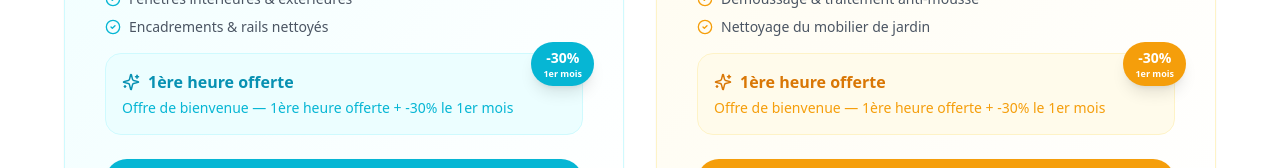
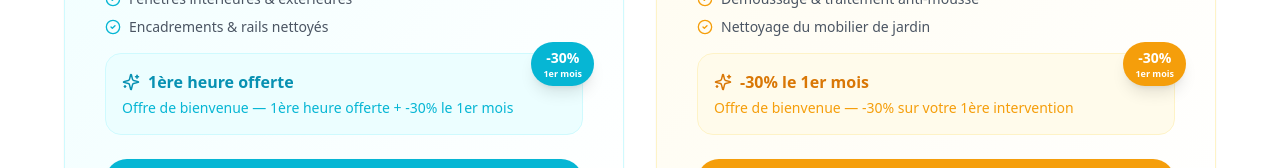
Before and after one commit to MYFIREDEAL/Laura-la-pro-du-menage, a React (Vite) app: page / in a window 1280 px wide. Shown: the part 4068-4236 px from the top of the page. Built offline with nearby package versions, Linux system fonts and the light colour scheme.

Commit message:
Fix: pas de 1ère heure offerte pour nettoyage terrasse (seulement -30%)

```diff
--- a/src/App.jsx
+++ b/src/App.jsx
@@ -496,9 +496,9 @@ const App = () => {
                     <p className="text-[9px]">1er mois</p>
                   </div>
                   <p className="text-amber-600 font-bold flex items-center gap-2">
-                    <Sparkles size={18} /> 1ère heure offerte
+                    <Sparkles size={18} /> -30% le 1er mois
                   </p>
-                  <p className="text-amber-500 text-sm mt-1">Offre de bienvenue — 1ère heure offerte + -30% le 1er mois</p>
+                  <p className="text-amber-500 text-sm mt-1">Offre de bienvenue — -30% sur votre 1ère intervention</p>
                 </div>
                 <Button onClick={() => goToReservation('terrasse')} className="w-full !bg-amber-500 hover:!bg-amber-600">Calculer mon prix</Button>
               </div>
--- a/src/components/ReservationWizard.jsx
+++ b/src/components/ReservationWizard.jsx
@@ -302,10 +302,10 @@ const ReservationWizard = ({ onBack, onNavigate, initialService = null }) => {
     const subtotal = (baseRate * hours * freq) + (optionsPerVenue * freq);
 
     // Promo selon service :
-    // - Airbnb & Pro : seulement 30% le 1er mois (pas de 1ère heure offerte)
-    // - Autres (régulier, ponctuel, seniors) : 1ère heure offerte PUIS 30% sur le reste
-    const isProOrAirbnb = wizardState.service === 'airbnb' || wizardState.service === 'pro';
-    const promoFirstHour = isProOrAirbnb ? 0 : baseRate; // 1h offerte uniquement pour particuliers
+    // - Airbnb, Pro & Terrasse : seulement 30% le 1er mois (pas de 1ère heure offerte)
+    // - Autres (régulier, ponctuel, seniors, repassage, vitres) : 1ère heure offerte PUIS 30% sur le reste
+    const isNoFreeHour = wizardState.service === 'airbnb' || wizardState.service === 'pro' || wizardState.service === 'terrasse';
+    const promoFirstHour = isNoFreeHour ? 0 : baseRate; // 1h offerte uniquement pour particuliers (hors terrasse)
     const subtotalAfterFreeHour = Math.max(0, subtotal - promoFirstHour); // On retire l'heure gratuite d'abord
     const promoPercent = subtotalAfterFreeHour * 0.30; // Puis -30% sur le reste
     const promo = promoFirstHour + promoPercent;
@@ -325,7 +325,7 @@ const ReservationWizard = ({ onBack, onNavigate, initialService = null }) => {
 
     const finalPrice = isEligible50 ? afterPromo * 0.5 : afterPromo;
 
-    return { subtotal, promo, promoFirstHour, promoPercent, afterPromo, finalPrice, isEligible50, isProOrAirbnb };
+    return { subtotal, promo, promoFirstHour, promoPercent, afterPromo, finalPrice, isEligible50, isNoFreeHour };
   };
 
   const estimate = calculateEstimate();
@@ -441,7 +441,7 @@ const ReservationWizard = ({ onBack, onNavigate, initialService = null }) => {
               </li>
               <li className="flex items-start gap-2">
                 <span className="bg-green-500 text-white w-5 h-5 rounded-full flex items-center justify-center text-xs font-bold flex-shrink-0">2</span>
-                <span>{estimate.isProOrAirbnb ? '1ère intervention avec -30%' : '1ère heure d\'essai'}</span>
+                <span>{estimate.isNoFreeHour ? '1ère intervention avec -30%' : '1ère heure d\'essai'}</span>
               </li>
               <li className="flex items-start gap-2">
                 <span className="bg-green-500 text-white w-5 h-5 rounded-full flex items-center justify-center text-xs font-bold flex-shrink-0">3</span>
@@ -703,7 +703,7 @@ const ReservationWizard = ({ onBack, onNavigate, initialService = null }) => {
             <p className="text-xs font-bold text-green-700 uppercase">🎁 Offre de bienvenue - 1er mois</p>
 
             {/* 1ère heure offerte (si applicable) */}
-            {!estimate.isProOrAirbnb && estimate.promoFirstHour > 0 && (
+            {!estimate.isNoFreeHour && estimate.promoFirstHour > 0 && (
               <div className="flex justify-between text-sm text-green-600">
                 <span>🕐 1ère heure offerte</span>
                 <span>-{estimate.promoFirstHour.toFixed(2)} €</span>
@@ -748,7 +748,7 @@ const ReservationWizard = ({ onBack, onNavigate, initialService = null }) => {
               </div>
             </div>
             <p className="text-[10px] text-gray-400 mt-2">
-              {estimate.isProOrAirbnb
+              {estimate.isNoFreeHour
                 ? '✨ -30% le 1er mois, puis tarif normal'
                 : '✨ 1ère heure offerte et -30% le 1er mois'
               }
@@ -761,7 +761,7 @@ const ReservationWizard = ({ onBack, onNavigate, initialService = null }) => {
       <div className="mt-6 bg-gradient-to-r from-orange-100 to-amber-50 border border-orange-200 text-orange-800 p-4 rounded-2xl">
         <p className="font-bold text-sm">🎁 Offre de bienvenue</p>
         <p className="text-xs mt-1 text-orange-700">
-          {estimate.isProOrAirbnb
+          {estimate.isNoFreeHour
             ? '-30% le 1er mois'
             : '1ère heure offerte et -30% le 1er mois'
           }
@@ -986,7 +986,7 @@ const ReservationWizard = ({ onBack, onNavigate, initialService = null }) => {
             Réservez votre intervention
           </h1>
           <p className="text-gray-600">
-            {estimate.isProOrAirbnb
+            {estimate.isNoFreeHour
               ? <>🎁 <span className="font-semibold text-orange-600">-30%</span> le 1er mois</>
               : <>🎁 <span className="font-semibold text-orange-600">1ère heure offerte</span> et <span className="font-semibold text-orange-600">-30%</span> le 1er mois</>
             }
@@ -1053,7 +1053,7 @@ const ReservationWizard = ({ onBack, onNavigate, initialService = null }) => {
                 {estimate.finalPrice > 0 && wizardState.frequency !== 'once' && <span className="text-xs text-gray-500">/ mois</span>}
               </div>
               <span className="text-[9px] text-gray-400">
-                {estimate.isProOrAirbnb ? '-30% le 1er mois' : '1ère heure d\'essai offerte'}
+                {estimate.isNoFreeHour ? '-30% le 1er mois' : '1ère heure d\'essai offerte'}
               </span>
             </div>
 
```
